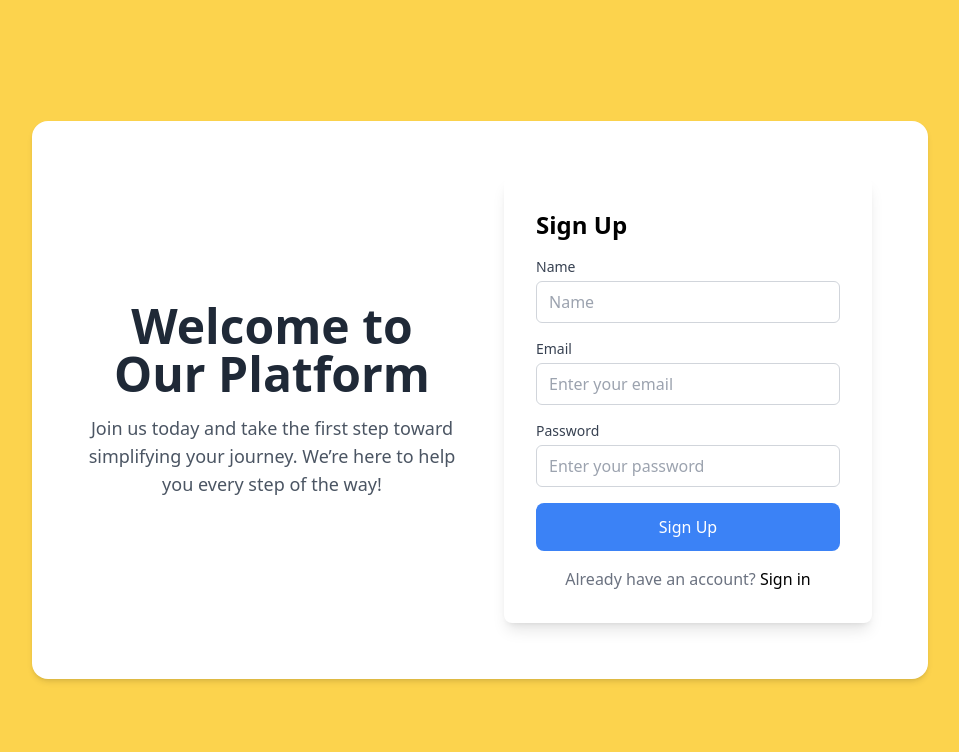
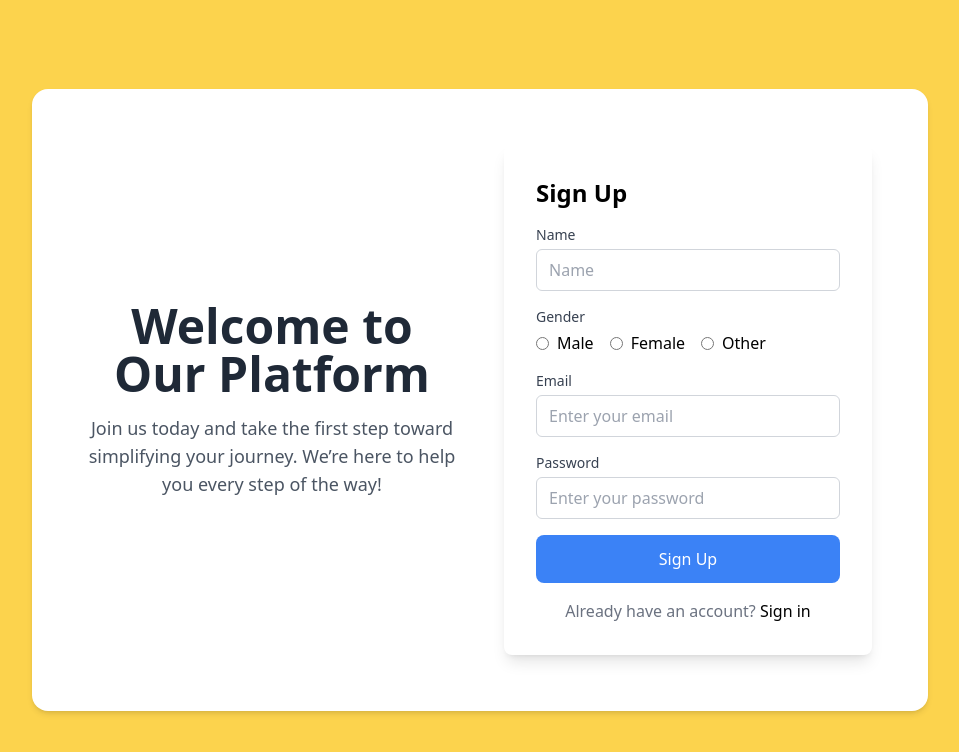
Before and after one commit to shresthastephen/Quizz, a React (Vite) app: page /signup in a window 1280 px wide. Shown: the top 752 px of the page, without its empty margins (160-1119 px from the left). Built offline with nearby package versions, Linux system fonts and the light colour scheme.

Commit message:
inserted gender

```diff
--- a/src/components/SignUp.jsx
+++ b/src/components/SignUp.jsx
@@ -4,6 +4,7 @@ import { useNavigate } from "react-router-dom";
 const SignUp = () => {
   const [formData, setFormData] = useState({
     name: "",
+    gender: "",
     email: "",
     password: "",
   });
@@ -23,7 +24,7 @@ const SignUp = () => {
     console.log("Form submitted:", formData);
     setSubmitted(true);
 
-    // Redirect to  homepage
+    // Redirect to homepage
     setTimeout(() => {
       navigate("/");
     }, 1000);
@@ -71,6 +72,48 @@ const SignUp = () => {
                     className="w-full px-3 py-2 border border-gray-300 rounded-md focus:outline-none focus:ring-2 focus:ring-indigo-500"
                     required
                   />
+                </div>
+
+                {/* Gender Selection */}
+                <div className="mb-4">
+                  <label className="block text-sm font-medium text-gray-700 mb-1">
+                    Gender
+                  </label>
+                  <div className="flex space-x-4">
+                    <label className="inline-flex items-center">
+                      <input
+                        type="radio"
+                        name="gender"
+                        value="male"
+                        checked={formData.gender === "male"}
+                        onChange={handleChange}
+                        className="form-radio"
+                      />
+                      <span className="ml-2">Male</span>
+                    </label>
+                    <label className="inline-flex items-center">
+                      <input
+                        type="radio"
+                        name="gender"
+                        value="female"
+                        checked={formData.gender === "female"}
+                        onChange={handleChange}
+                        className="form-radio"
+                      />
+                      <span className="ml-2">Female</span>
+                    </label>
+                    <label className="inline-flex items-center">
+                      <input
+                        type="radio"
+                        name="gender"
+                        value="other"
+                        checked={formData.gender === "other"}
+                        onChange={handleChange}
+                        className="form-radio"
+                      />
+                      <span className="ml-2">Other</span>
+                    </label>
+                  </div>
                 </div>
 
                 {/* Email */}
```
